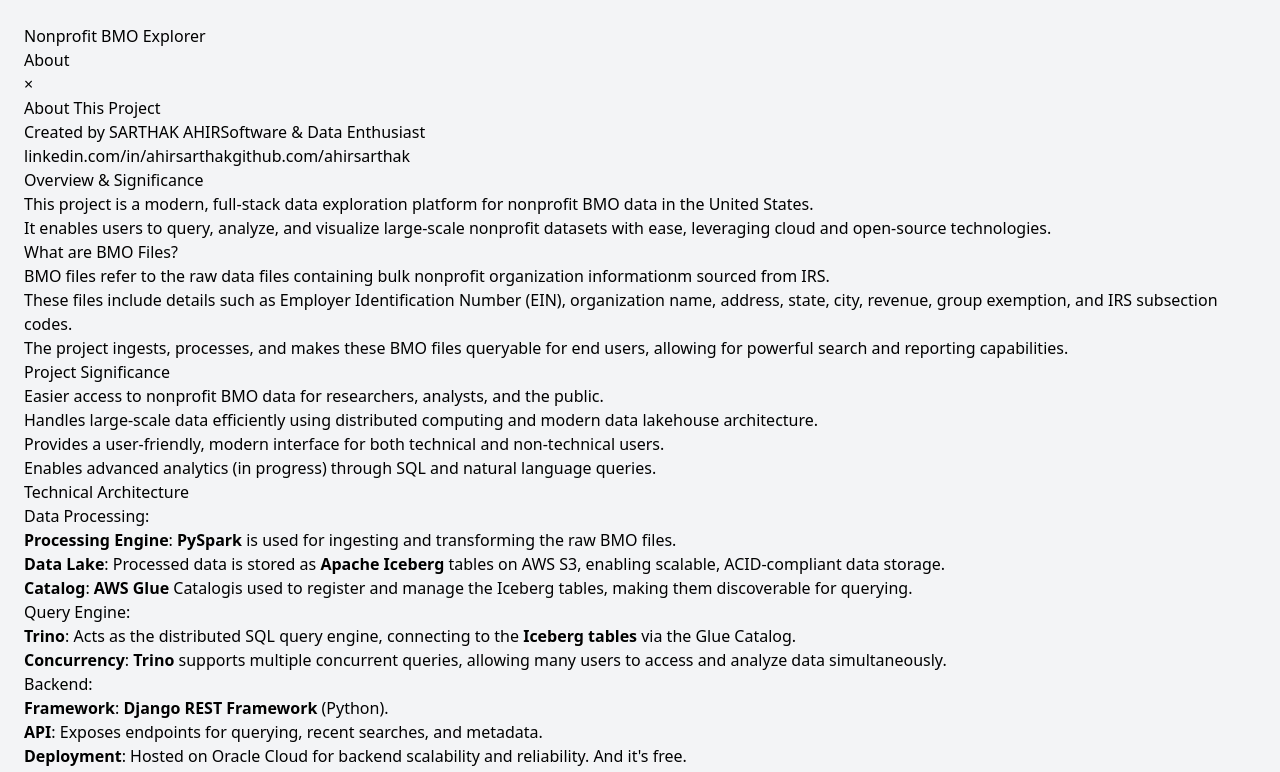
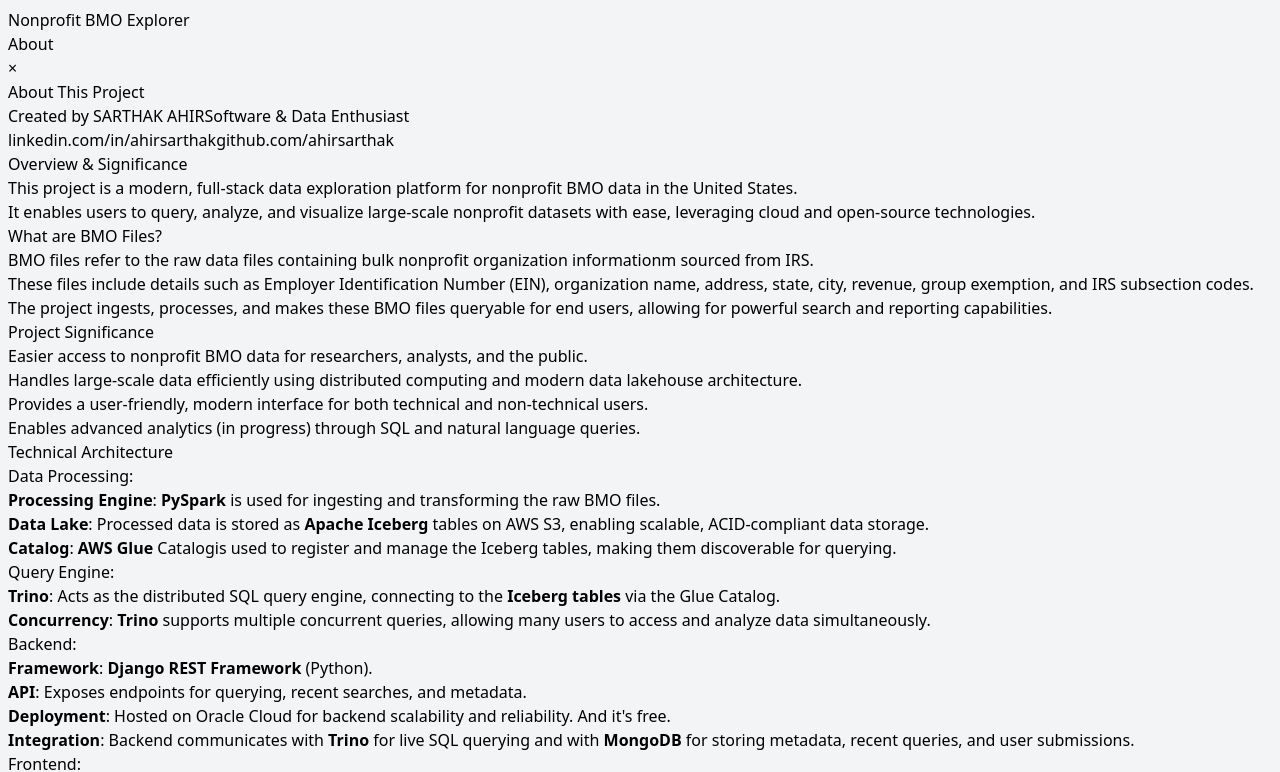
Before and after one commit to ahirsarthak/nonprofit_explorer, a React (Vite) app in the folder frontend_app/: page / in a window 1280 px wide. Shown: the top 772 px of the page. Built offline with nearby package versions, Linux system fonts and the light colour scheme; no server answers.

Commit message:
adding env variable

```diff
--- a/frontend_app/src/App.jsx
+++ b/frontend_app/src/App.jsx
@@ -22,8 +22,7 @@
 
 const baseButton = "min-w-[120px] px-4 py-2 bg-blue-700 text-white rounded hover:bg-blue-800 text-sm font-semibold shadow text-center";
 
-
-const API_BASE = "http://127.0.0.1:8000/api";
+const API_BASE = process.env.REACT_APP_API_BASE;
 
 export default function App() {
   const [showContact, setShowContact] = useState(false);
--- a/frontend_app/src/app.css
+++ b/frontend_app/src/app.css
@@ -1,5 +1,5 @@
 #root {
-  max-width: 1680px;
+  max-width: 1600px;
   margin: 0 auto;
-  padding: 1.5rem;
+  padding: 0.5rem;
 }
```
Also changed, not shown: 1 other file (tests, documents, lock files or other folders).
